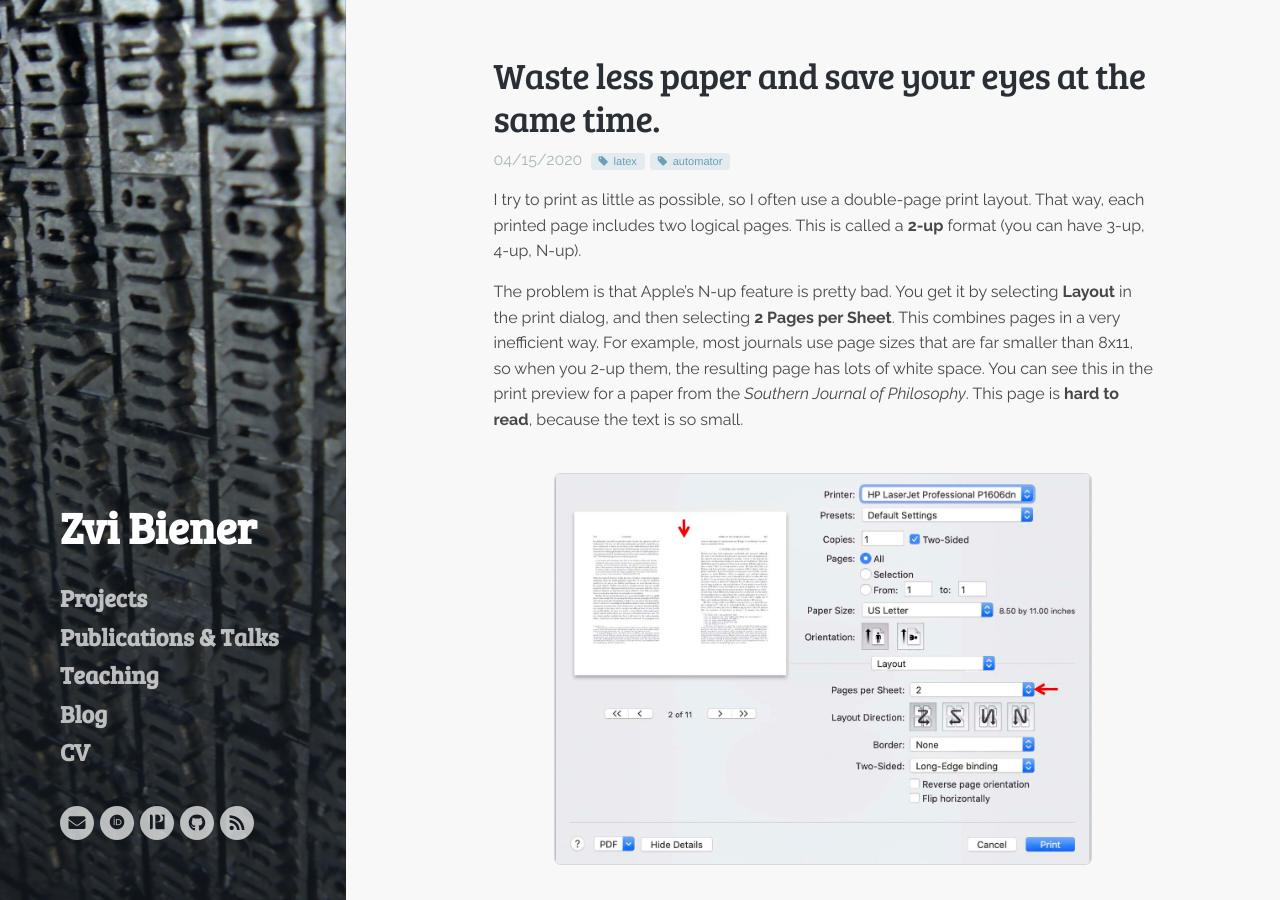
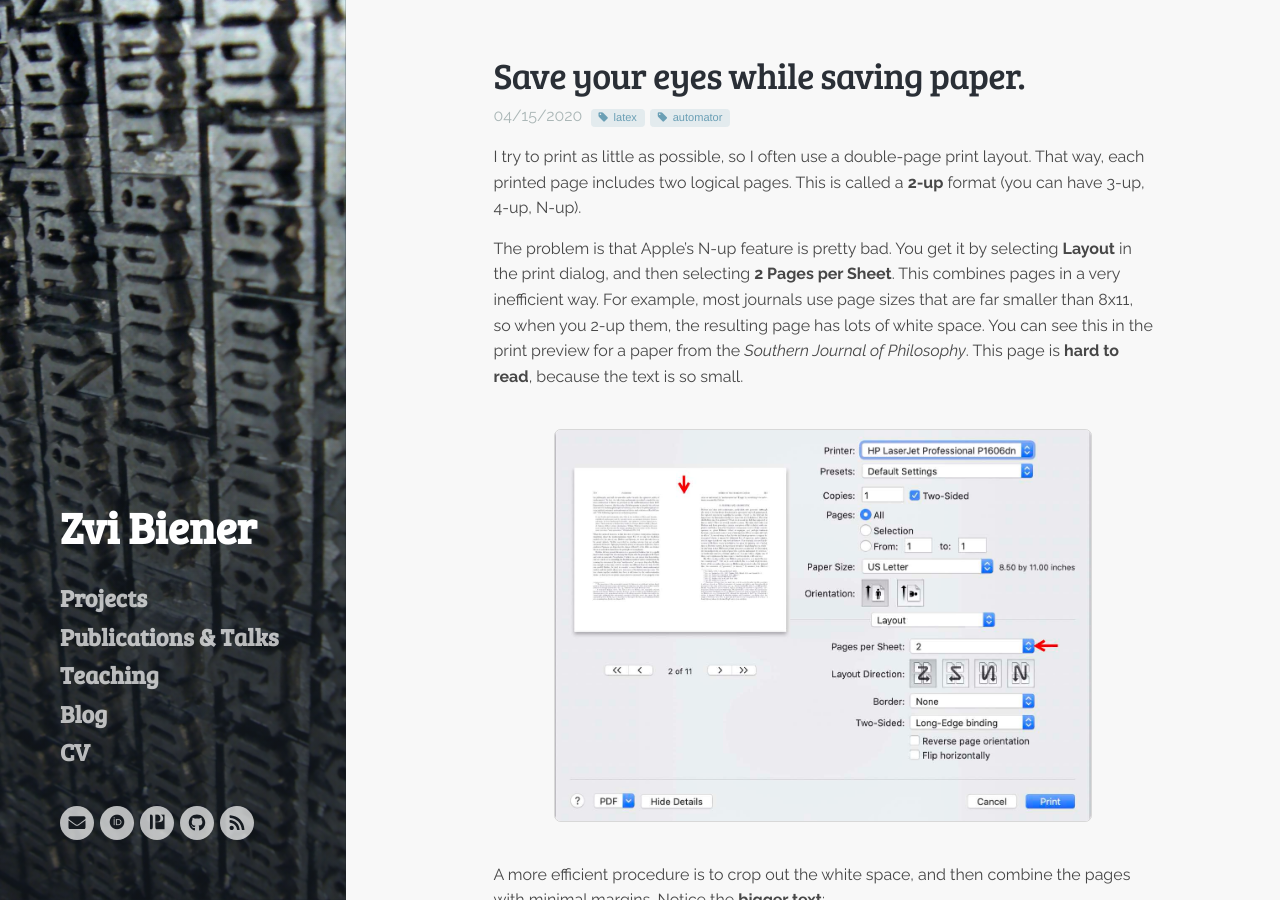
Before and after one commit to ZBiener/zbiener.github.io, a Jekyll site: the page built from _posts/2020-04-15-Nup-Workflow.md, in a window 1280 px wide and 900 px high. Built offline with Jekyll 4.4.1, drawn with Linux system fonts in a browser that asks for light colours; nearby versions of some CDN libraries; some web fonts are replaced; comment, search, counter and statistics services are not loaded.

Commit message:
Update 2020-04-15-Nup-Workflow.md

```diff
--- a/_posts/2020-04-15-Nup-Workflow.md
+++ b/_posts/2020-04-15-Nup-Workflow.md
@@ -1,5 +1,5 @@
 ---
-title: "Waste less paper and save your eyes at the same time."
+title: "Save your eyes while saving paper."
 date: 2020-04-15
 image: '/images/moveabletype.jpg'
 excerpt: "Use this Automator workflow to print an efficient double-page (2-up) layout."
```
